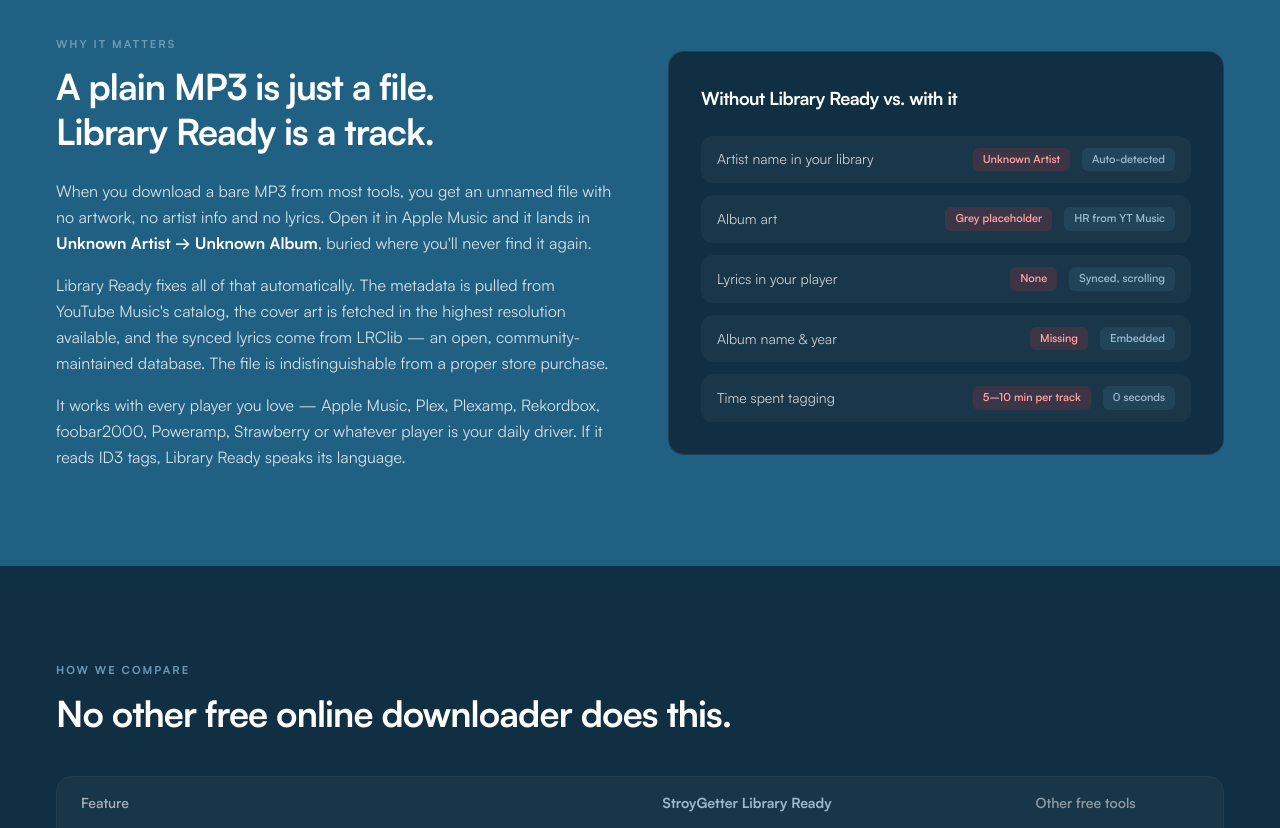
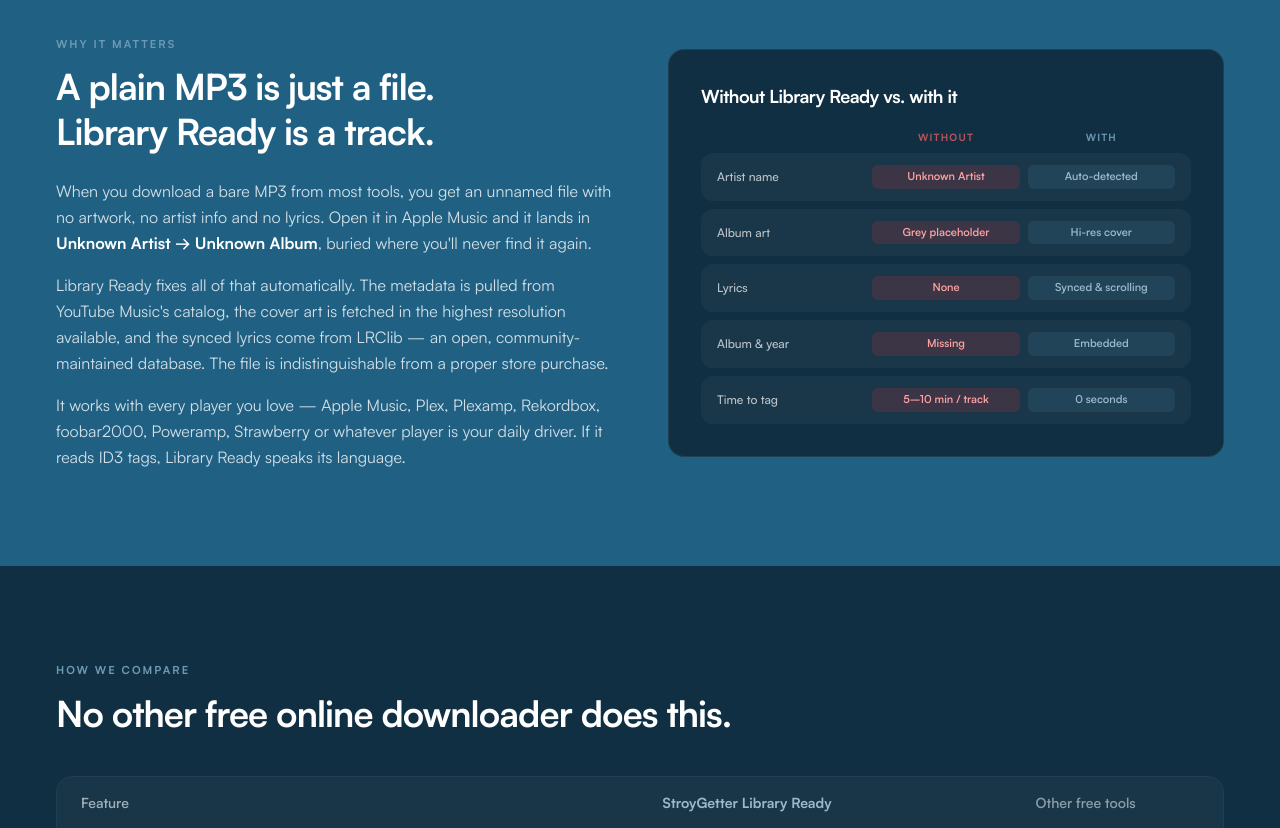
Before and after one commit to DestroyCom/StroyGetter, a Next.js app: page /library-ready in a window 1280 px wide. Shown: the part 1440-2268 px from the top of the page. Built offline with nearby package versions, Linux system fonts and the light colour scheme; no server answers.

Commit message:
fix: fix comparison card layout using grid-cols-3 instead of arbitrary grid syntax

```diff
--- a/app/library-ready/page.tsx
+++ b/app/library-ready/page.tsx
@@ -282,46 +282,54 @@
             </div>
 
             <div className="rounded-2xl border border-white/8 bg-stroy-800 p-8">
-              <h3 className="mb-6 text-lg font-bold tracking-tight">
+              <h3 className="mb-5 text-lg font-bold tracking-tight">
                 Without Library Ready vs. with it
               </h3>
-              <div className="space-y-3">
+              {/* Column headers */}
+              <div className="mb-2 grid grid-cols-3 gap-2 px-4 text-[10px] font-bold uppercase tracking-[0.12em]">
+                <span />
+                <span className="text-center text-red-400/70">Without</span>
+                <span className="text-center text-stroy-300">With</span>
+              </div>
+              <div className="space-y-2">
                 {[
                   {
-                    label: "Artist name in your library",
+                    label: "Artist name",
                     without: "Unknown Artist",
                     with: "Auto-detected",
                   },
                   {
                     label: "Album art",
                     without: "Grey placeholder",
-                    with: "HR from YT Music",
+                    with: "Hi-res cover",
                   },
                   {
-                    label: "Lyrics in your player",
+                    label: "Lyrics",
                     without: "None",
-                    with: "Synced, scrolling",
+                    with: "Synced & scrolling",
                   },
                   {
-                    label: "Album name & year",
+                    label: "Album & year",
                     without: "Missing",
                     with: "Embedded",
                   },
                   {
-                    label: "Time spent tagging",
-                    without: "5–10 min per track",
+                    label: "Time to tag",
+                    without: "5–10 min / track",
                     with: "0 seconds",
                   },
                 ].map(({ label, without, with: withVal }) => (
                   <div
                     key={label}
-                    className="grid grid-cols-[1fr_auto_auto] items-center gap-3 rounded-xl bg-white/[0.04] px-4 py-3 text-sm"
+                    className="grid grid-cols-3 items-center gap-2 rounded-xl bg-white/4 px-4 py-3 text-sm"
                   >
-                    <span className="text-white/75">{label}</span>
-                    <span className="rounded-md bg-red-500/15 px-2.5 py-1 text-[11px] font-semibold text-red-300">
+                    <span className="text-xs font-medium text-white/70">
+                      {label}
+                    </span>
+                    <span className="rounded-md bg-red-500/15 px-2 py-1 text-center text-[11px] font-semibold text-red-300">
                       {without}
                     </span>
-                    <span className="rounded-md bg-stroy-400/20 px-2.5 py-1 text-[11px] font-semibold text-stroy-200">
+                    <span className="rounded-md bg-stroy-400/20 px-2 py-1 text-center text-[11px] font-semibold text-stroy-200">
                       {withVal}
                     </span>
                   </div>
```
